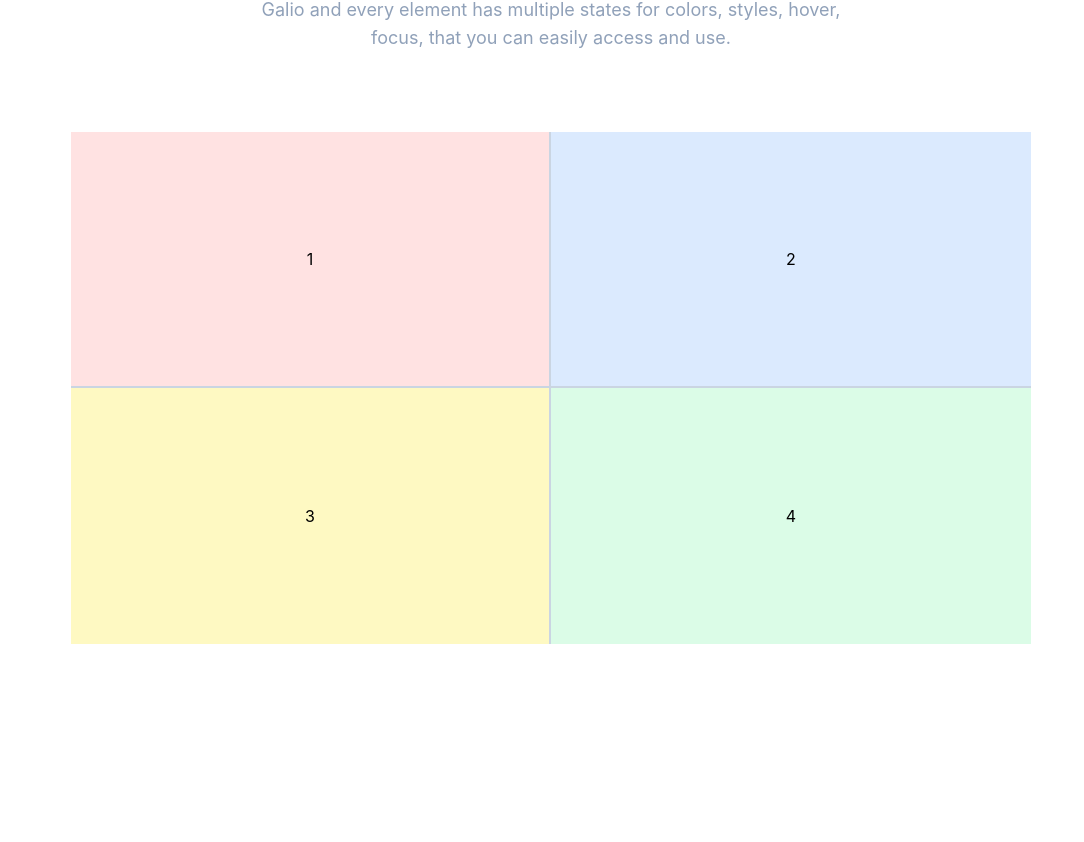
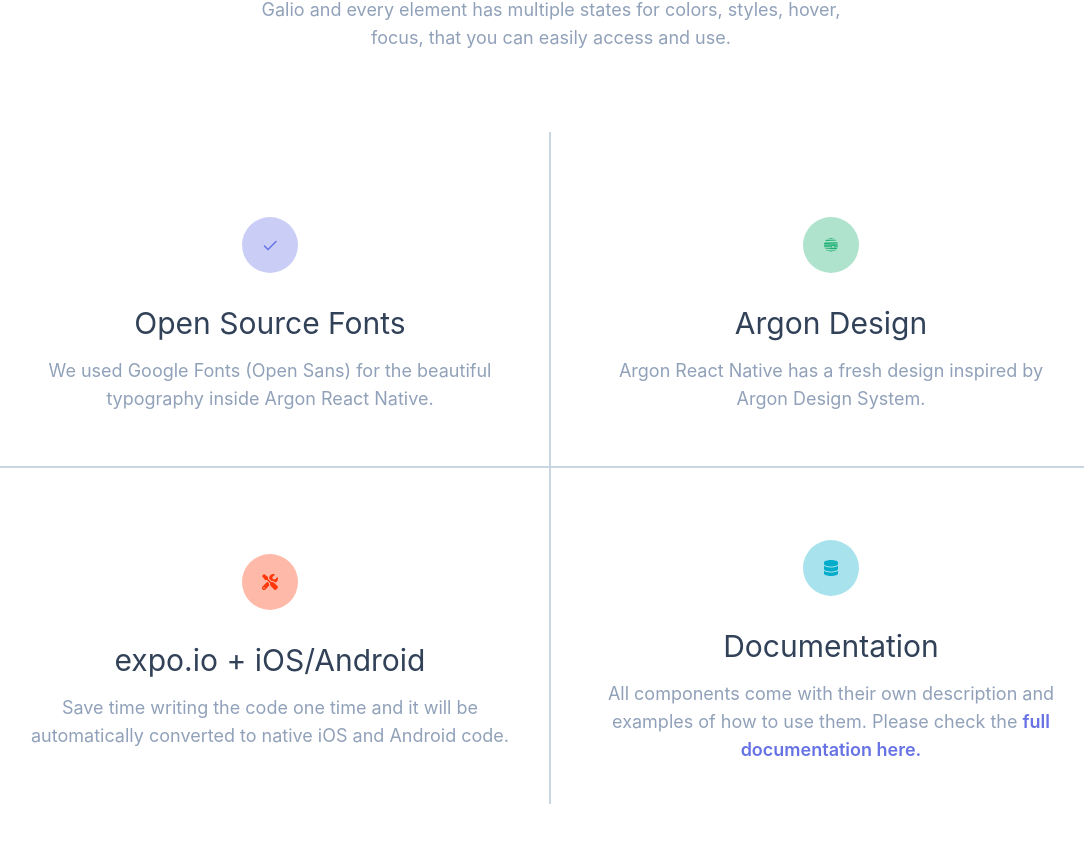
Before and after one commit to superunicorns/argon-landingpage, a React (Create React App) app: page / in a window 1280 px wide. Shown: the part 956-1798 px from the top of the page, without its empty margins (89-1173 px from the left). Before the commit the page ends 1720 px from the top, so only its background shows below. Built offline with nearby package versions, Linux system fonts and the light colour scheme.

Commit message:
Finished resposive grid Features section

```diff
--- a/src/components/Features.js
+++ b/src/components/Features.js
@@ -1,4 +1,7 @@
-import React from 'react'
+import { PiCheckBold } from "react-icons/pi";
+import { GiJupiter } from "react-icons/gi";
+import { FaTools } from "react-icons/fa";
+import { FaDatabase } from "react-icons/fa6";
 
 const Features = () => {
   return (
@@ -6,11 +9,47 @@
       <p className="my-20 px-10 text-center w-full md:w-2xl text-md md:text-lg text-slate-400">
       Argon React Native is a fully coded app template built over <span className="text-[#6772e5] font-semibold">Galio.io, React Native</span> and <span className="text-[#6772e5] font-semibold">Expo</span> to allow you to create powerful and beautiful mobile applications. You will save a lot of time going from prototyping to full-functional code, because all elements are implemented over Galio and every element has multiple states for colors, styles, hover, focus, that you can easily access and use.
       </p>
-      <div className="grid px-10 md:px-20 lg:px-40 mx-auto w-full mb-30 grid-rows-1 grid-cols-1 lg:grid-rows-2 lg:grid-cols-2">
-        <div className="h-64 w-full bg-red-100 flex items-center justify-center md:border-r-2 border-r-0 border-b-2 border-slate-300">1</div>
-        <div className="h-64 w-full bg-blue-100 flex items-center justify-center border-b-2 border-slate-300">2</div>
-        <div className="h-64 w-full bg-yellow-100 flex items-center justify-center md:border-r-2 border-r-0 md:border-b-0 border-b-2 border-slate-300">3</div>
-        <div className="h-64 w-full bg-green-100 flex items-center justify-center">4</div>
+      <div className="grid px-0 md:px-10 lg:px-20 mx-auto w-full mb-30 grid-rows-1 grid-cols-1 lg:grid-rows-2 lg:grid-cols-2">
+        <div className="px-4 lg:px-10 py-10 w-full flex-col text-center flex items-center justify-center lg:border-r-2 border-r-0 border-b-2 border-slate-300">
+          <span className="relative p-7 my-8 size-[30px] flex items-center justify-center">
+            <div className="bg-[#6772e5] absolute top-0 right-0 left-0 bottom-0 opacity-35 w-full h-full rounded-full z-10" />
+            <PiCheckBold color="#6772e5" className="absolute z-20" />
+          </span>
+          <h3 className="text-3xl text-slate-700 mb-4">Open Source Fonts</h3>
+          <p className="text-md md:text-lg text-slate-400">
+            We used Google Fonts (Open Sans) for the beautiful typography inside Argon React Native.
+          </p>
+        </div>
+        <div className="px-4 lg:px-10 py-10 w-full flex-col text-center flex items-center justify-center border-b-2 border-slate-300">
+          <span className="relative p-7 my-8 size-[30px] flex items-center justify-center">
+            <div className="bg-[#1aae6f] absolute top-0 right-0 left-0 bottom-0 opacity-35 w-full h-full rounded-full z-10" />
+            <GiJupiter color="#1aae6f" className="absolute z-20" />
+          </span>
+          <h3 className="text-3xl text-slate-700 mb-4">Argon Design</h3>
+          <p className="text-md md:text-lg text-slate-400">
+            Argon React Native has a fresh design inspired by Argon Design System.
+          </p>
+        </div>
+        <div className="px-4 lg:px-10 py-10 w-full flex-col text-center flex items-center justify-center lg:border-r-2 border-r-0 lg:border-b-0 border-b-2 border-slate-300">
+          <span className="relative p-7 my-8 size-[30px] flex items-center justify-center">
+            <div className="bg-[#ff3709] absolute top-0 right-0 left-0 bottom-0 opacity-35 w-full h-full rounded-full z-10" />
+            <FaTools color="#ff3709" className="absolute z-20" />
+          </span>
+          <h3 className="text-3xl text-slate-700 mb-4">expo.io + iOS/Android</h3>
+          <p className="text-md md:text-lg text-slate-400">
+            Save time writing the code one time and it will be automatically converted to native iOS and Android code.
+          </p>
+        </div>
+        <div className="px-4 lg:px-10 py-10 w-full flex-col text-center flex items-center justify-center">
+          <span className="relative p-7 my-8 size-[30px] flex items-center justify-center">
+            <div className="bg-[#03acca] absolute top-0 right-0 left-0 bottom-0 opacity-35 w-full h-full rounded-full z-10" />
+            <FaDatabase color="#03acca" className="absolute z-20" />
+          </span>
+          <h3 className="text-3xl text-slate-700 mb-4">Documentation</h3>
+          <p className="text-md md:text-lg text-slate-400">
+            All components come with their own description and examples of how to use them. Please check the <span className="text-[#6772e5] font-semibold">full documentation here.</span>
+          </p>
+        </div>
       </div>
     </div>
   )
```
